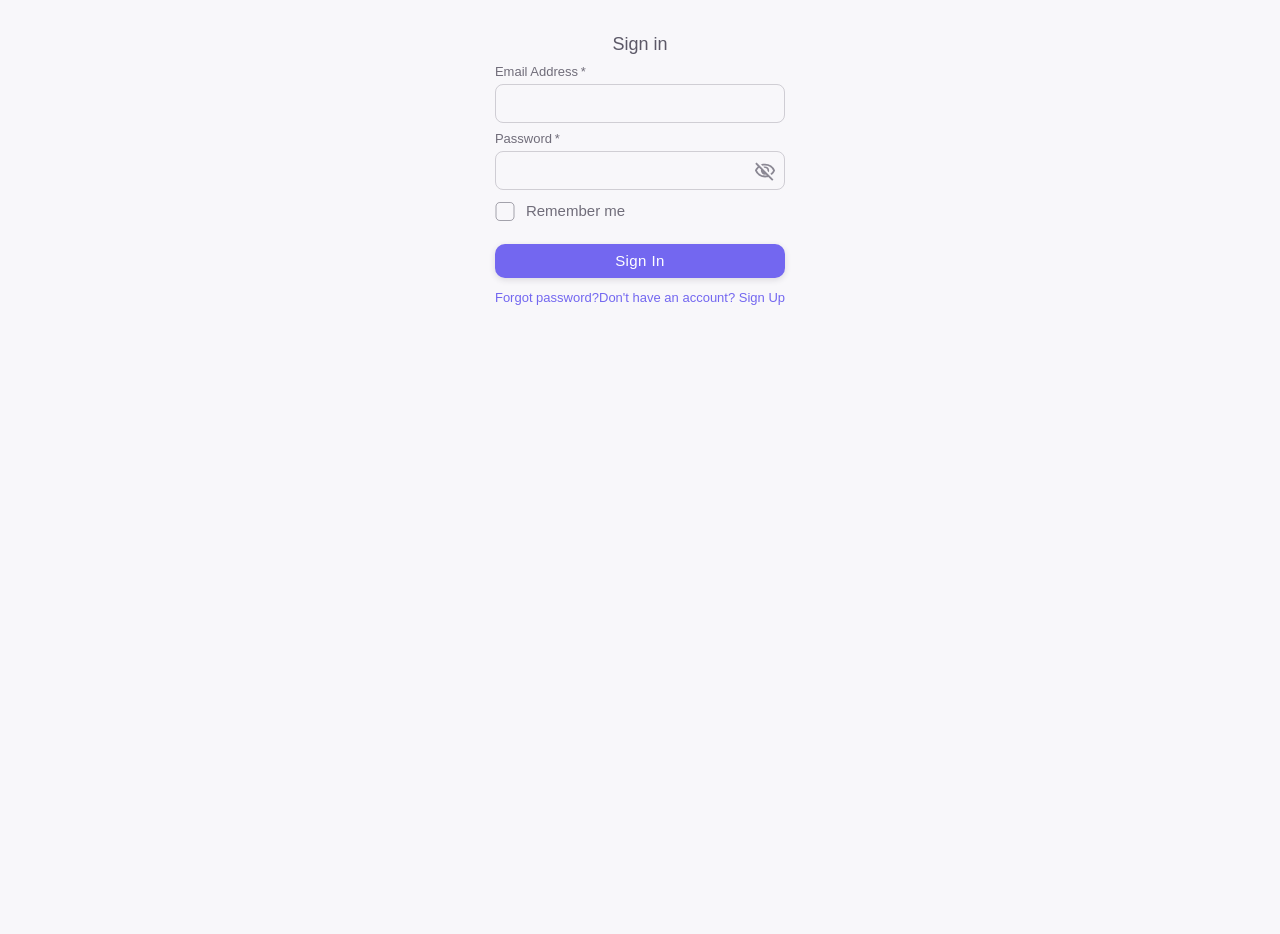
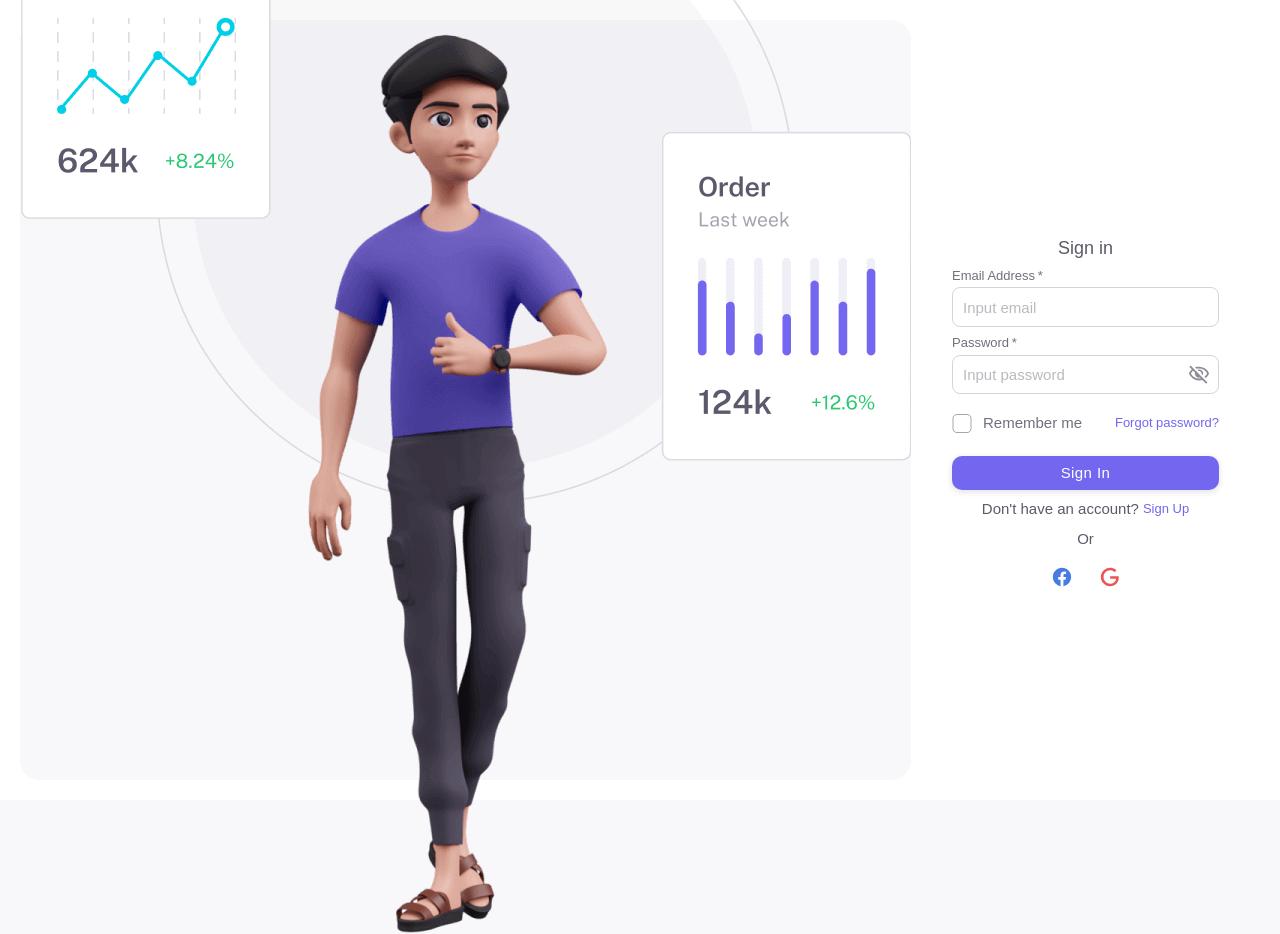
Before and after one commit to ducneuer232479/app_shop_fe_practice, a Next.js app: page /login in a window 1280 px wide. Before the commit the page ends 800 px from the top, so only its background shows below. Built offline with nearby package versions, Linux system fonts and the light colour scheme.

Commit message:
95. Hoàn thành UI trang Login

```diff
--- a/src/components/text-field/index.tsx
+++ b/src/components/text-field/index.tsx
@@ -67,7 +67,9 @@ const TextFieldStyled = styled(TextField)<TextFieldProps>(({ theme }) => {
 const CustomTextField = (props: TextFieldProps) => {
   const { size = 'small', variant = 'filled', InputLabelProps, ...rests } = props
 
-  return <TextFieldStyled size={size} variant={variant} InputLabelProps={{ ...InputLabelProps }} {...rests} />
+  return (
+    <TextFieldStyled size={size} variant={variant} InputLabelProps={{ ...InputLabelProps, shrink: true }} {...rests} />
+  )
 }
 
 export default CustomTextField
--- a/src/views/pages/login/index.tsx
+++ b/src/views/pages/login/index.tsx
@@ -12,12 +12,11 @@ import {
   Checkbox,
   FormControlLabel,
   Typography,
-  Container,
   CssBaseline,
-  Grid,
   Link,
   InputAdornment,
-  IconButton
+  IconButton,
+  useTheme
 } from '@mui/material'
 
 // Import components
@@ -29,10 +28,20 @@ import { yupResolver } from '@hookform/resolvers/yup'
 import * as yup from 'yup'
 import { EMAIL_REG, PASSWORD_REG } from 'src/configs/regex'
 
+// Images
+import LoginLight from '/public/images/login-light.png'
+import LoginDark from '/public/images/login-dark.png'
+import Image from 'next/image'
+
 type TProps = {}
 
 const LoginPage: NextPage<TProps> = () => {
+  // State
   const [showPassword, setShowPassword] = useState(false)
+  const [isRemember, setIsRemember] = useState(false)
+
+  // Theme
+  const theme = useTheme()
 
   const schema = yup
     .object({
@@ -62,7 +71,33 @@ const LoginPage: NextPage<TProps> = () => {
   }
 
   return (
-    <Container component='main' maxWidth='xs'>
+    <Box
+      sx={{
+        display: 'flex',
+        alignItems: 'center',
+        width: '100vw',
+        height: '100vh',
+        padding: '20px',
+        backgroundColor: theme.palette.background.paper
+      }}
+    >
+      <Box
+        display={{
+          sm: 'flex',
+          xs: 'none'
+        }}
+        sx={{
+          alignItems: 'center',
+          justifyContent: 'center',
+          borderRadius: '20px',
+          height: '100%',
+          minWidth: '50vw',
+          backgroundColor: theme.palette.customColors.bodyBg
+        }}
+      >
+        <Image src={LoginLight} alt='Login image' style={{ width: 'auto', height: 'auto' }} />
+      </Box>
+      <Box sx={{ display: 'flex', alignItems: 'center', justifyContent: 'center', flex: 1 }}>
         <CssBaseline />
         <Box
           sx={{
@@ -135,25 +170,71 @@ const LoginPage: NextPage<TProps> = () => {
               />
             </Box>
 
-          <FormControlLabel control={<Checkbox value='remember' color='primary' />} label='Remember me' />
+            <Box sx={{ mt: 2, display: 'flex', alignItems: 'center', justifyContent: 'space-between' }}>
+              <FormControlLabel
+                control={
+                  <Checkbox
+                    name='rememberMe'
+                    checked={isRemember}
+                    onChange={e => setIsRemember(e.target.checked)}
+                    color='primary'
+                  />
+                }
+                label='Remember me'
+              />
+              <Link href='#' variant='body2'>
+                Forgot password?
+              </Link>
+            </Box>
+
             <Button type='submit' fullWidth variant='contained' sx={{ mt: 3, mb: 2 }}>
               Sign In
             </Button>
-          <Grid container>
-            <Grid item xs>
+            <Box sx={{ display: 'flex', alignItems: 'center', justifyContent: 'center', gap: '4px' }}>
+              <Typography>Don't have an account?</Typography>
               <Link href='#' variant='body2'>
-                Forgot password?
+                Sign Up
               </Link>
-            </Grid>
-            <Grid item>
-              <Link href='#' variant='body2'>
-                Don't have an account? Sign Up
-              </Link>
-            </Grid>
-          </Grid>
+            </Box>
+            <Typography sx={{ textAlign: 'center', mt: 2, mb: 2 }}>Or</Typography>
+            <Box sx={{ display: 'flex', alignItems: 'center', justifyContent: 'center', gap: '10px' }}>
+              <IconButton sx={{ color: '#497ce2' }}>
+                <svg
+                  xmlns='http://www.w3.org/2000/svg'
+                  role='img'
+                  font-size='1.375rem'
+                  className='iconify iconify--mdi'
+                  width='1em'
+                  height='1em'
+                  viewBox='0 0 24 24'
+                >
+                  <path
+                    fill='currentColor'
+                    d='M12 2.04c-5.5 0-10 4.49-10 10.02c0 5 3.66 9.15 8.44 9.9v-7H7.9v-2.9h2.54V9.85c0-2.51 1.49-3.89 3.78-3.89c1.09 0 2.23.19 2.23.19v2.47h-1.26c-1.24 0-1.63.77-1.63 1.56v1.88h2.78l-.45 2.9h-2.33v7a10 10 0 0 0 8.44-9.9c0-5.53-4.5-10.02-10-10.02Z'
+                  ></path>
+                </svg>
+              </IconButton>
+              <IconButton sx={{ color: theme.palette.error.main }}>
+                <svg
+                  xmlns='http://www.w3.org/2000/svg'
+                  role='img'
+                  font-size='1.375rem'
+                  className='iconify iconify--mdi'
+                  width='1em'
+                  height='1em'
+                  viewBox='0 0 24 24'
+                >
+                  <path
+                    fill='currentColor'
+                    d='M21.35 11.1h-9.17v2.73h6.51c-.33 3.81-3.5 5.44-6.5 5.44C8.36 19.27 5 16.25 5 12c0-4.1 3.2-7.27 7.2-7.27c3.09 0 4.9 1.97 4.9 1.97L19 4.72S16.56 2 12.1 2C6.42 2 2.03 6.8 2.03 12c0 5.05 4.13 10 10.22 10c5.35 0 9.25-3.67 9.25-9.09c0-1.15-.15-1.81-.15-1.81Z'
+                  ></path>
+                </svg>
+              </IconButton>
+            </Box>
           </form>
         </Box>
-    </Container>
+      </Box>
+    </Box>
   )
 }
 
```
Lines whose indentation alone changed are shown as unchanged.
